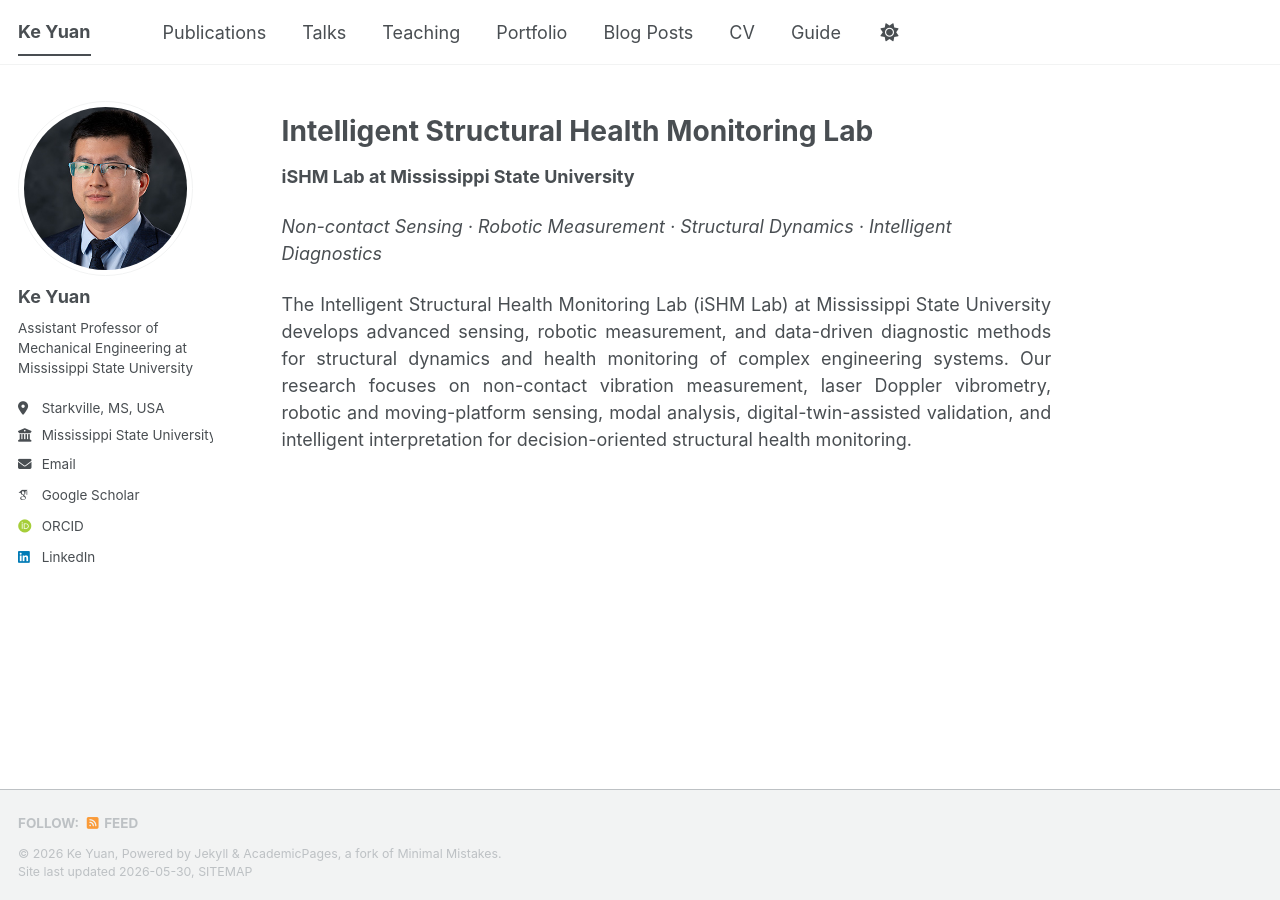
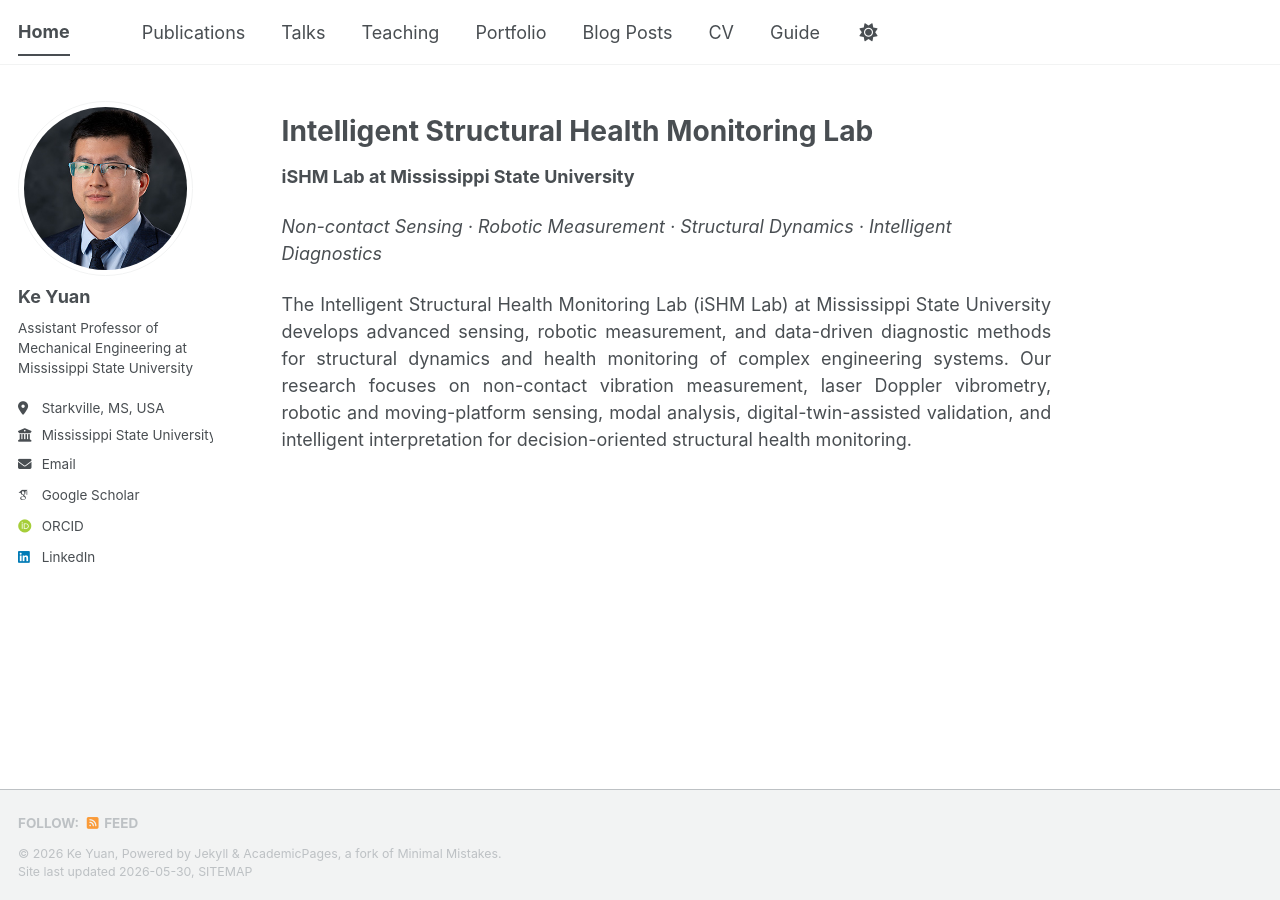
Before and after one commit to KeYuan2025/KeYuan2025.github.io, a Jekyll site: the page built from _pages/about.md, in a window 1280 px wide. Built offline with Jekyll 4.4.1, drawn with Linux system fonts in a browser that asks for light colours; some web fonts are replaced; a script bundle is joined from its source files by our own code; library files that are not in the unit come from our copies.

Commit message:
Update _config.yml

```diff
--- a/_config.yml
+++ b/_config.yml
@@ -9,7 +9,7 @@
 # Basic Site Settings
 locale                   : "en-US"
 site_theme               : "default" # The available themes options are "default", "air", "sunrise", "mint", "dirt" and "contrast"
-title                    : "Ke Yuan"
+title                    : "Home"
 title_separator          : "-"
 name                     : &name "Ke Yuan"
 description              : &description "Assistant Professor of Mechanical Engineering"   # Update this with a general description of your site, this is the default if not overridden by a page
```
